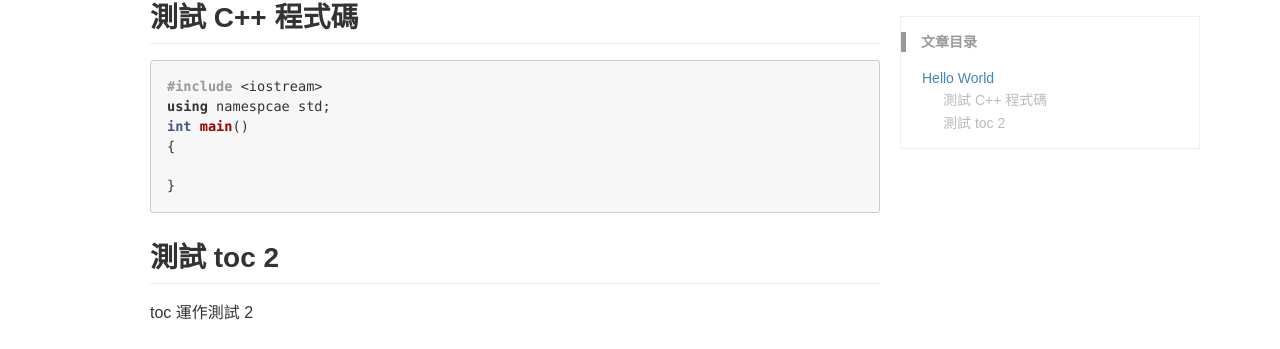
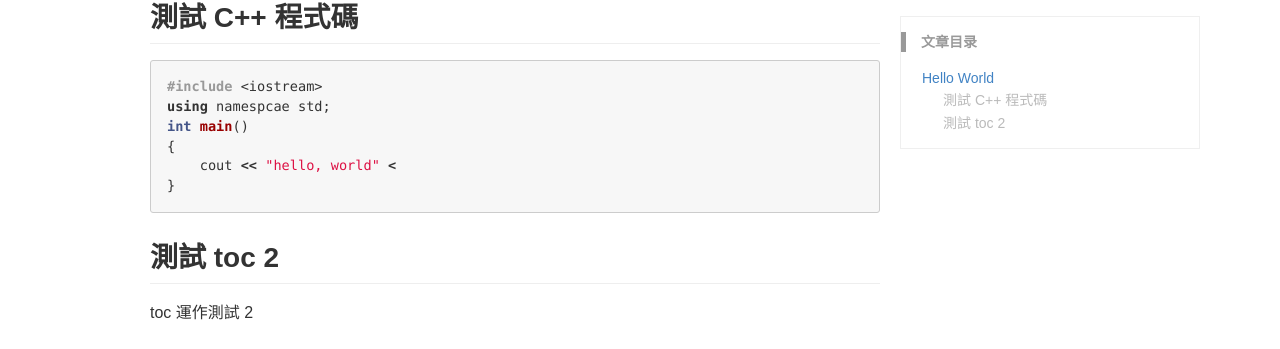
Before and after one commit to lsslss/blog, a Jekyll site: the page built from _posts/2018-1-26-hello_world.md, in a window 1280 px wide. Shown: the part 344-693 px from the top of the page. Built offline with Jekyll 4.4.1, drawn with Linux system fonts in a browser that asks for light colours; part of the change alters nothing that is shown.

Commit message:
Uploaded by https://stackedit.io/

````diff
--- a/_posts/2018-1-26-hello_world.md
+++ b/_posts/2018-1-26-hello_world.md
@@ -17,7 +17,7 @@ keywords:
 using namespcae std;
 int main()
 {
-
+    cout << "hello, world" <
 }
 ```
 
@@ -25,5 +25,5 @@ int main()
 
 toc 運作測試 2
 <!--stackedit_data:
-eyJoaXN0b3J5IjpbLTE1MTY2NjQ0ODJdfQ==
+eyJoaXN0b3J5IjpbNTYwNzg1MTgxXX0=
 -->
````
